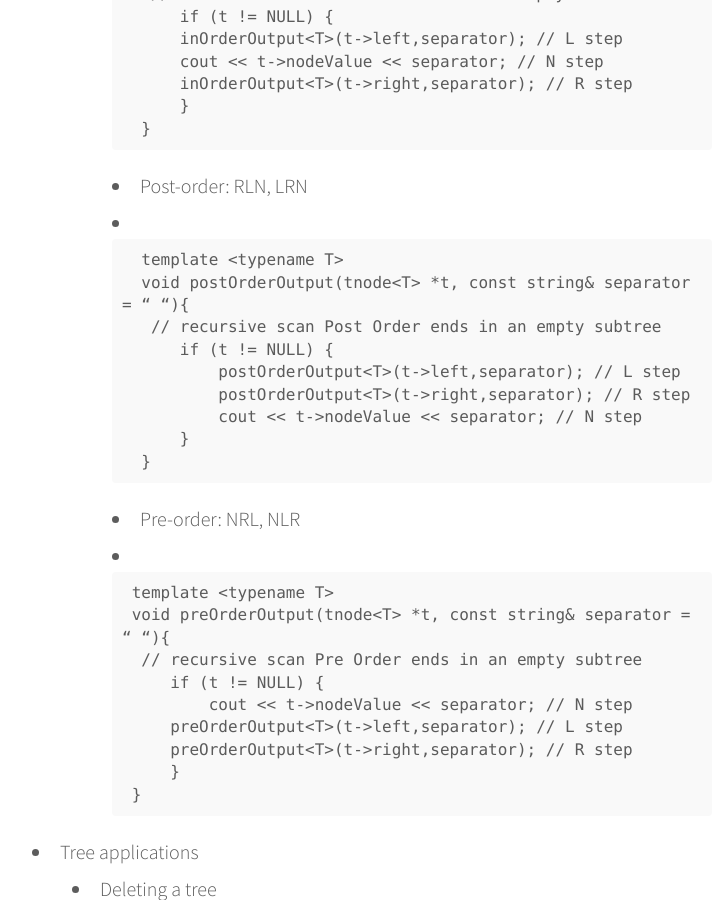
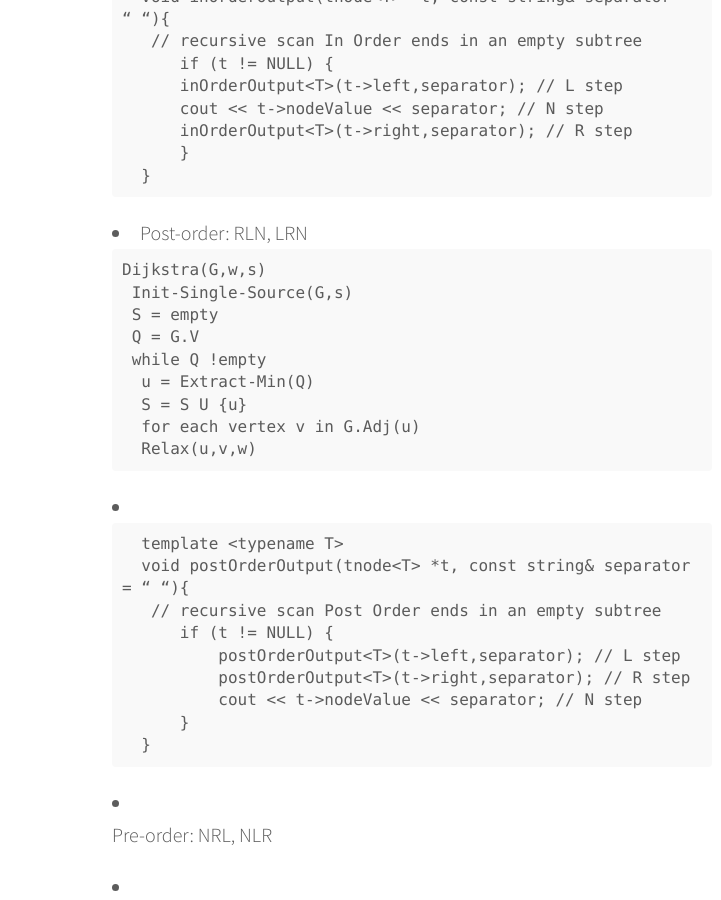
Before and after one commit to n33t1/n33t1.github.io, a Jekyll site: the page built from _posts/2016-12-09-wut-I-learned-in-school.md, in a window 1280 px wide and 900 px high, scrolled down 920 px. Shown: the whole window, without its empty margins (288-1009 px from the left). Built offline with Jekyll 4.4.1, drawn with Linux system fonts in a browser that asks for light colours; nearby versions of some CDN libraries; comment, search, counter and statistics services are not loaded; some of the changed text lies outside the part shown.

Commit message:
Update and rename 2016-12-09-class-notes.md to 2016-12-09-wut-I-learned-in-school.md

````diff
--- a/_posts/2016-12-09-class-notes.md
+++ b/_posts/2016-12-09-wut-I-learned-in-school.md
@@ -15,6 +15,7 @@ Tleft and Tright
         - Visit every node, without skipping any node.
         - There are six simple recursive algorithms for tree traversal:
             - In-order: RNL, LNR
+
             - ```
                 template <typename T>
                 void inOrderOutput(tnode<T> *t, const string& separator = “ “){
@@ -27,6 +28,19 @@ Tleft and Tright
                 }
                 ```
             - Post-order: RLN, LRN
+```
+Dijkstra(G,w,s)
+    Init-Single-Source(G,s)
+    S = empty
+    Q = G.V
+    while Q !empty
+        u = Extract-Min(Q)
+        S = S U {u}
+        for each vertex v in G.Adj(u)
+            Relax(u,v,w)
+```
+
+
             - ```
                 template <typename T>
                 void postOrderOutput(tnode<T> *t, const string& separator = “ “){
@@ -39,6 +53,7 @@ Tleft and Tright
                 }
                 ```
             - Pre-order: NRL, NLR
+
              - ```
                 template <typename T>
                 void preOrderOutput(tnode<T> *t, const string& separator = “ “){
@@ -55,6 +70,7 @@ Tleft and Tright
             - Use recursive tree traversal to de-allocate the nodes in a binary tree.
             - Post Order: LRN ensures that the parent is deleted last to avoid
 memory leaks.
+
              - ```
                 template <typename T>
                 void deleteTree(tnode<T> *t) {
@@ -82,7 +98,8 @@ memory leaks.
                 ```
         - Finding the depth of a tree
             - Scan the tree to find the deepest leaf:
-             - ```
+
+            - ```
                 template <typename T>
                 void depth(tnode<T> *t) {
                     int depthVal, depthLeft, depthRight;
````
